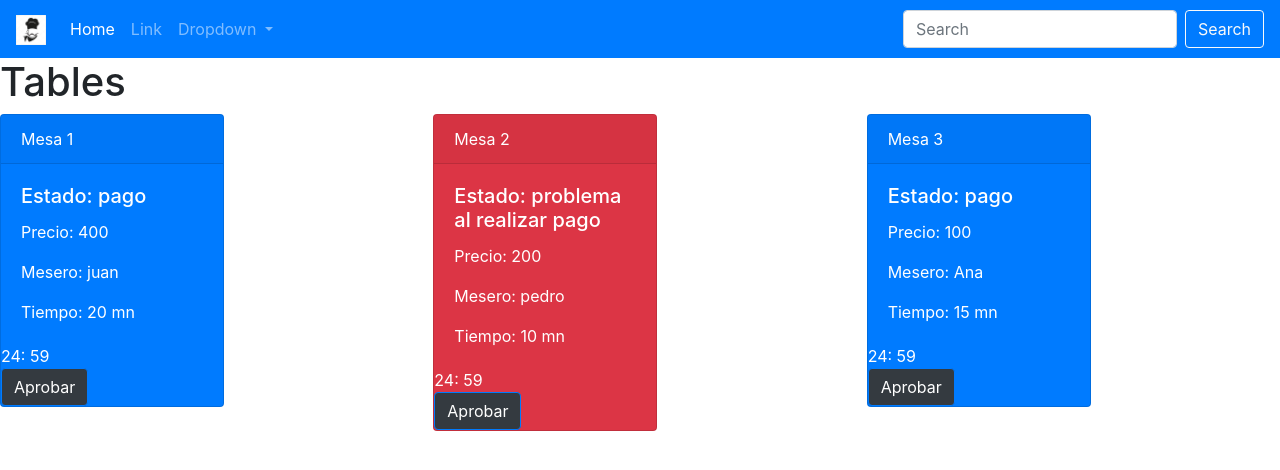
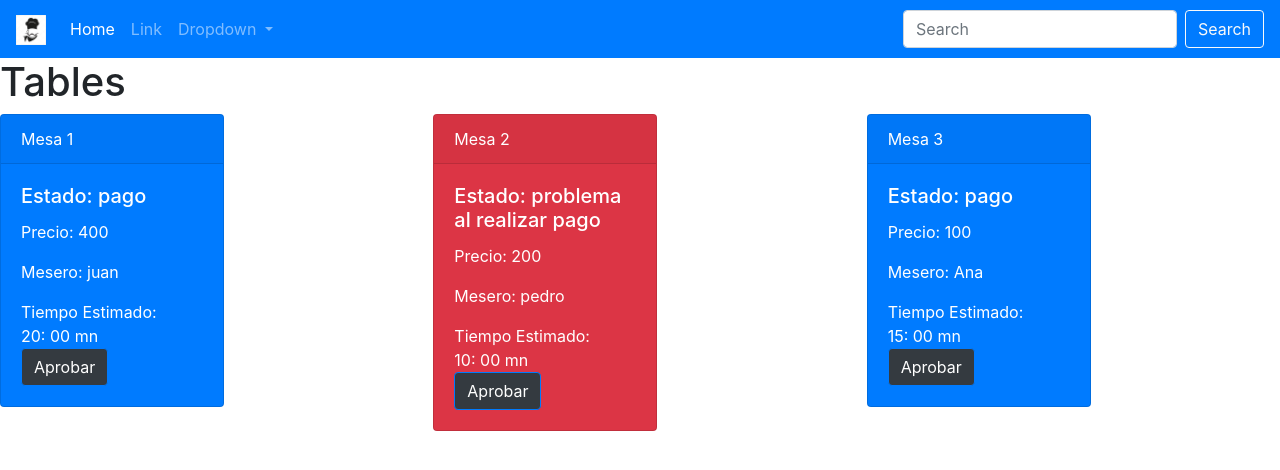
Before and after one commit to aldairl/Web-Desk, an Angular app: page / in a window 1280 px wide. Shown: the top 470 px of the page. Built offline with nearby package versions, Linux system fonts and the light colour scheme.

Commit message:
contador recibe variables

```diff
--- a/src/app/components/cronometro/cronometro.component.html
+++ b/src/app/components/cronometro/cronometro.component.html
@@ -1,4 +1,4 @@
-<div>{{ minuts | number: '2.0' }}: {{ seconds | number: '2.0' }}</div>
+<div>{{ minuts | number: '2.0' }}: {{ seconds | number: '2.0' }} mn</div>
 <button (click) = "start()" class="btn btn-primary bg-dark">
   Aprobar
 </button>
--- a/src/app/components/cronometro/cronometro.component.ts
+++ b/src/app/components/cronometro/cronometro.component.ts
@@ -1,4 +1,4 @@
-import { Component, OnInit } from '@angular/core';
+import { Component, OnInit, Input } from '@angular/core';
 
 @Component({
   selector: 'app-cronometro',
@@ -7,8 +7,9 @@ import { Component, OnInit } from '@angular/core';
 })
 export class CronometroComponent implements OnInit {
 
-  minuts:number = 24;
-  seconds:number=59;
+  @Input() minuts:number;
+
+  seconds:number=0;
 
   constructor() {
 
--- a/src/app/components/home/home.component.html
+++ b/src/app/components/home/home.component.html
@@ -9,10 +9,12 @@
       <h5 class="card-title">Estado: {{ order.estado}}</h5>
       <p class="card-text">Precio: {{ order.precio}}</p>
       <p class="card-text">Mesero: {{ order.mesero}}</p>
-          <p class="card-text">Tiempo: {{ order.tiempo}} mn</p>
+      <p class="card-text">Tiempo Estimado:
+        <app-cronometro [minuts]=" order.tiempo "></app-cronometro>
+      </p>
 
     </div>
-        <app-cronometro></app-cronometro>
+
 
   </div>
 </div>
--- a/src/app/components/home/home.component.ts
+++ b/src/app/components/home/home.component.ts
@@ -1,6 +1,6 @@
 import { Component, OnInit } from '@angular/core';
 import { OrdersService } from '../../services/orders.service';
-import { CronometroComponent } from '../cronometro/cronometro.component';
+
 
 @Component({
   selector: 'app-home',
```
Lines whose indentation alone changed are shown as unchanged.
